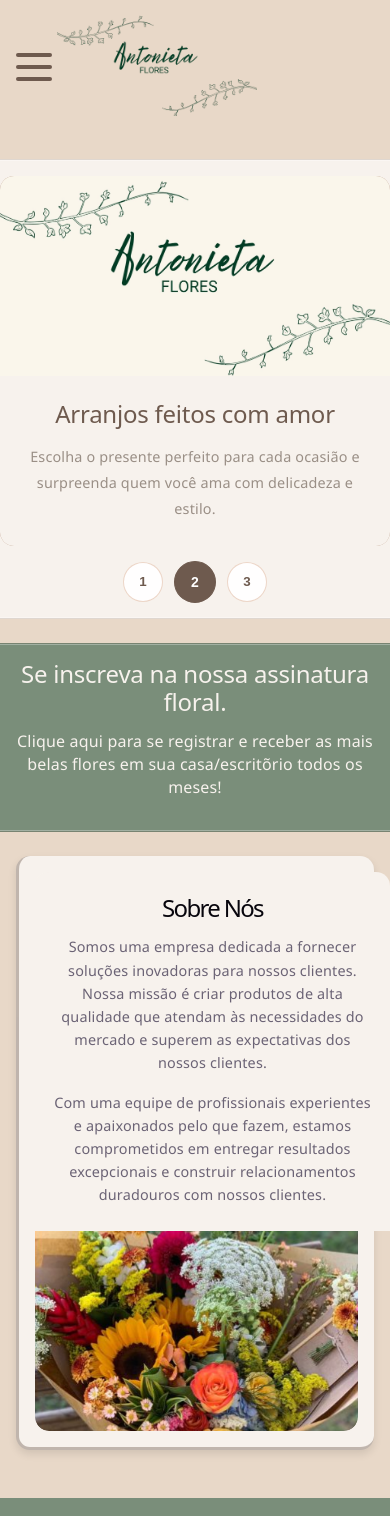
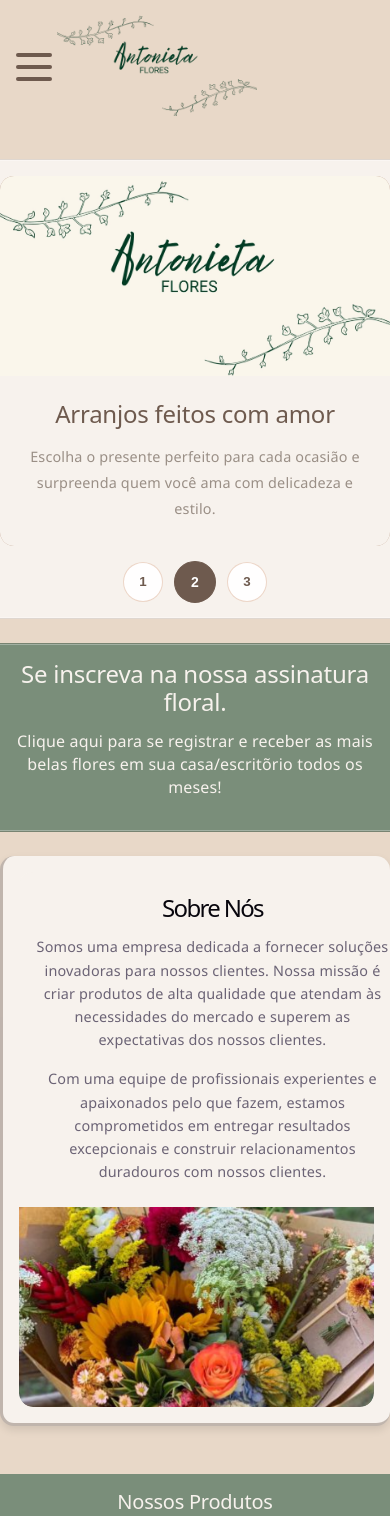
Before and after one commit to lucasrcdesa/antonietaFlores, a React (Vite) app in the folder front/: page / in a window 390 px wide. Shown: the top 1516 px of the page. Built offline with nearby package versions, Linux system fonts and the light colour scheme.

Commit message:
corrigindo novamente espacamento

```diff
--- a/front/src/components/aboutUsComponent/aboutUs.module.css
+++ b/front/src/components/aboutUsComponent/aboutUs.module.css
@@ -62,8 +62,10 @@
     height: auto;
     padding: 1rem;
     margin: 0 auto 1.5rem;
-    max-width: calc(100% - 2rem);
+    width: 100%;
+    max-width: 100%;
     box-sizing: border-box;
+    overflow: hidden;
   }
 
   .sectionTitle {
@@ -84,7 +86,9 @@
   .sectionImage {
     flex: 0 0 auto;
     width: 100%;
+    max-width: 100%;
     height: 200px;
     border-radius: 0 0 14px 14px;
+    overflow: hidden;
   }
 }
```
